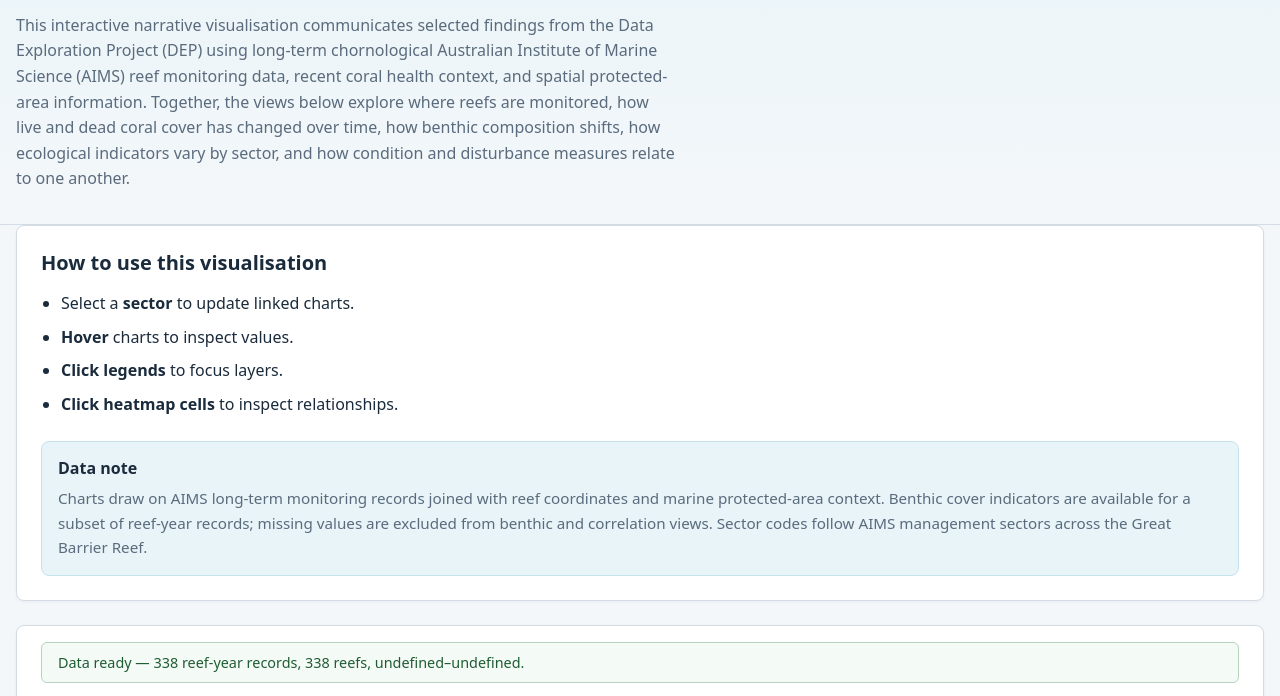
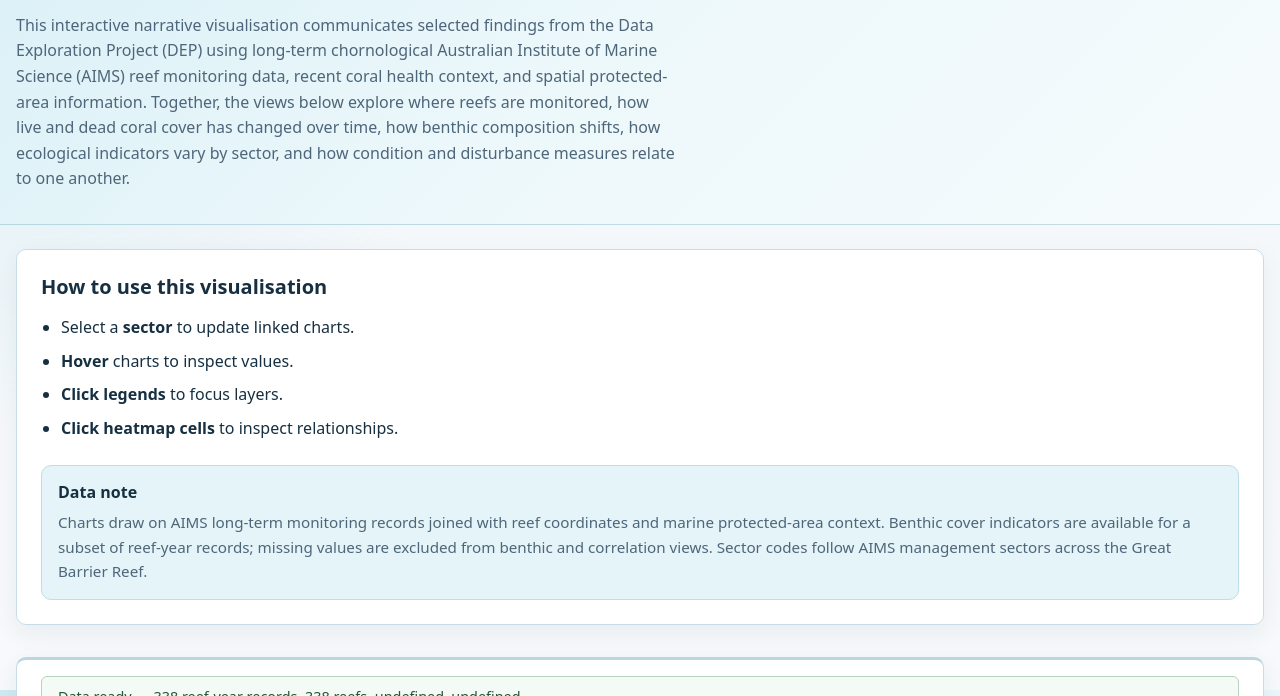
Before and after one commit to Oatsinthepine/Coral-Reef-Health-Monitoring, a website built with Vite: page index.html in a window 1280 px wide. Shown: the part 110-806 px from the top of the page. Built offline with nearby package versions, Linux system fonts and the light colour scheme; grey boxes are pictures that could not be loaded; files whose address does not match are found by name.

Commit message:
updated the background colour.

```diff
--- a/src/styles/style.css
+++ b/src/styles/style.css
@@ -5,25 +5,25 @@
 }
 
 :root {
-  --color-bg: #f4f7fa;
-  --color-surface: #ffffff;
-  --color-text: #1a2b3c;
-  --color-muted: #5a6b7d;
-  --color-border: #d4dde6;
-  --color-accent: #0d6e8c;
-  --color-accent-soft: #e8f4f8;
-  --color-caveat-bg: #fff8e6;
-  --color-caveat-border: #e8d9a8;
+  --color-bg: #f3f8fb;
+  --color-surface: rgba(255, 255, 255, 0.96);
+  --color-text: #163042;
+  --color-muted: #4e667a;
+  --color-border: #c9dbe6;
+  --color-accent: #1f7898;
+  --color-accent-soft: #e5f4f8;
+  --color-caveat-bg: #fff8e8;
+  --color-caveat-border: #e1c678;
   --font-sans: system-ui, -apple-system, "Segoe UI", Roboto, Helvetica, Arial, sans-serif;
   --max-width: 1500px;
   --chart-min-height: 430px;
-  --radius: 8px;
+  --radius: 10px;
   --space-xs: 0.35rem;
   --space-sm: 0.5rem;
   --space-md: 1rem;
   --space-lg: 1.5rem;
   --space-xl: 2rem;
-  --shadow-card: 0 1px 3px rgba(26, 43, 60, 0.06);
+  --shadow-card: 0 8px 24px rgba(28, 73, 92, 0.07);
 }
 
 html {
@@ -36,7 +36,12 @@ body {
   font-family: var(--font-sans);
   line-height: 1.6;
   color: var(--color-text);
-  background: var(--color-bg);
+  background:
+    radial-gradient(circle at top left, rgba(136, 203, 220, 0.28), transparent 34rem),
+    linear-gradient(180deg, #eaf6fb 0%, #f5f8fb 34%, #f7f9fb 100%);
+  background-attachment: fixed;
+  min-height: 100vh;
+  -webkit-font-smoothing: antialiased;
 }
 
 /* —— Typography —— */
@@ -74,8 +79,8 @@ p:last-child {
 
 /* —— Page shell —— */
 .page-header {
-  background: linear-gradient(180deg, #e8f4f8 0%, var(--color-bg) 100%);
-  border-bottom: 1px solid var(--color-border);
+  background: linear-gradient(135deg, #d9f0f7 0%, #edf8fb 48%, #f6fbfd 100%);
+  border-bottom: 1px solid rgba(119, 166, 184, 0.35);
 }
 
 .page-header__inner,
@@ -92,10 +97,11 @@ p:last-child {
 }
 
 .page-main {
+  padding-top: var(--space-lg);
   padding-bottom: var(--space-xl);
   display: flex;
   flex-direction: column;
-  gap: var(--space-lg);
+  gap: 2rem;
 }
 
 .subtitle {
@@ -117,6 +123,7 @@ p:last-child {
   border-radius: var(--radius);
   box-shadow: var(--shadow-card);
   padding: var(--space-lg);
+  backdrop-filter: saturate(115%);
 }
 
 /* —— User guide —— */
@@ -136,7 +143,7 @@ p:last-child {
 .data-note {
   padding: var(--space-md);
   background: var(--color-accent-soft);
-  border: 1px solid #c5e3ed;
+  border: 1px solid #bddde8;
   border-radius: var(--radius);
 }
 
@@ -150,6 +157,7 @@ p:last-child {
 .controls-bar {
   background: var(--color-surface);
   border: 1px solid var(--color-border);
+  border-top: 3px solid rgba(31, 120, 152, 0.30);
   border-radius: var(--radius);
   box-shadow: var(--shadow-card);
   padding: var(--space-md) var(--space-lg);
@@ -337,13 +345,8 @@ p:last-child {
 }
 
 .chart-container--ready {
-  border-color: #b8d4be;
-  background: linear-gradient(135deg, #f8fcf9 0%, #fafbfc 100%);
-}
-
-.chart-container--ready .chart-placeholder::after {
-  content: " · data loaded";
-  color: #1e5c32;
+  border-color: var(--color-border);
+  background: #ffffff;
 }
 
 .chart-container--has-chart {
```
